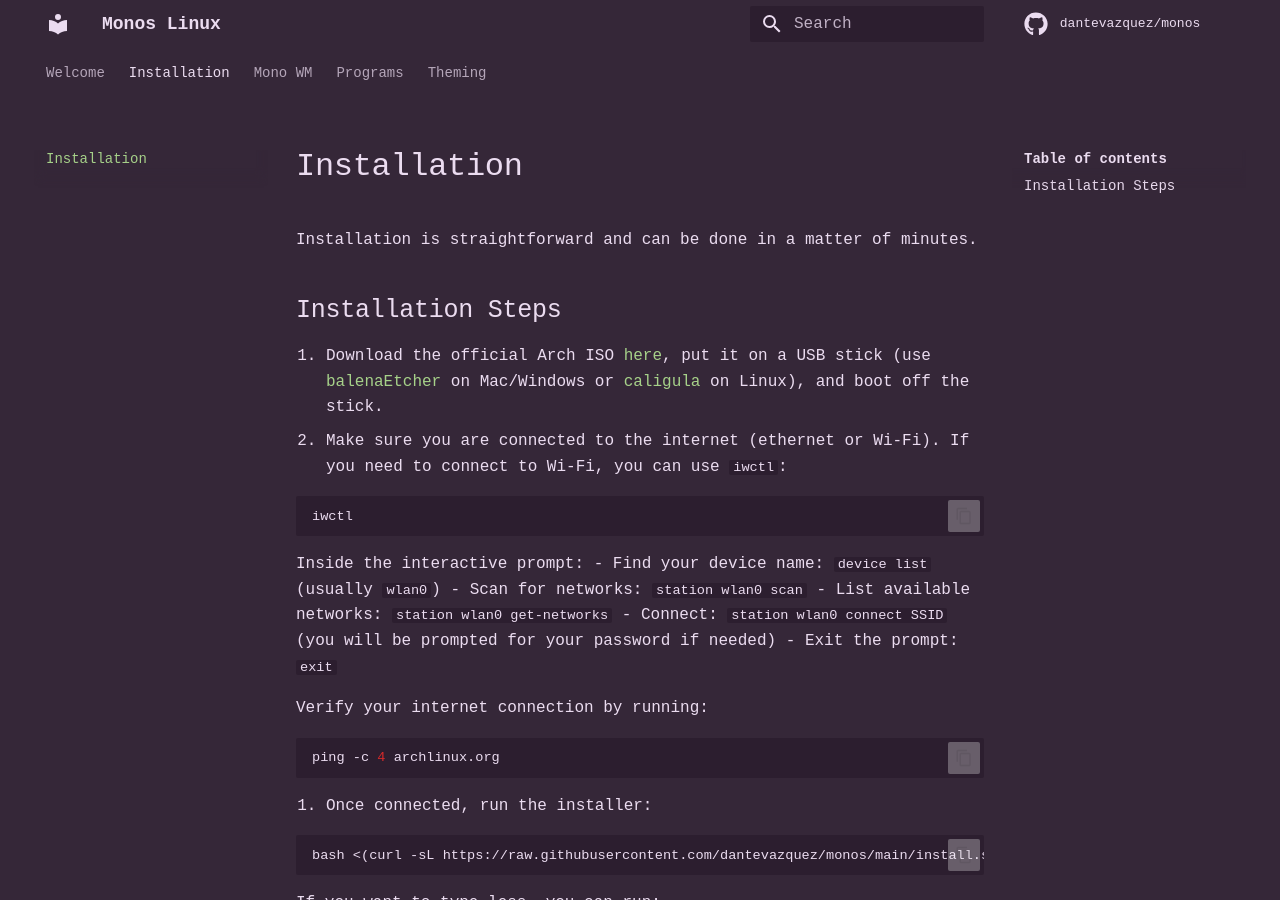
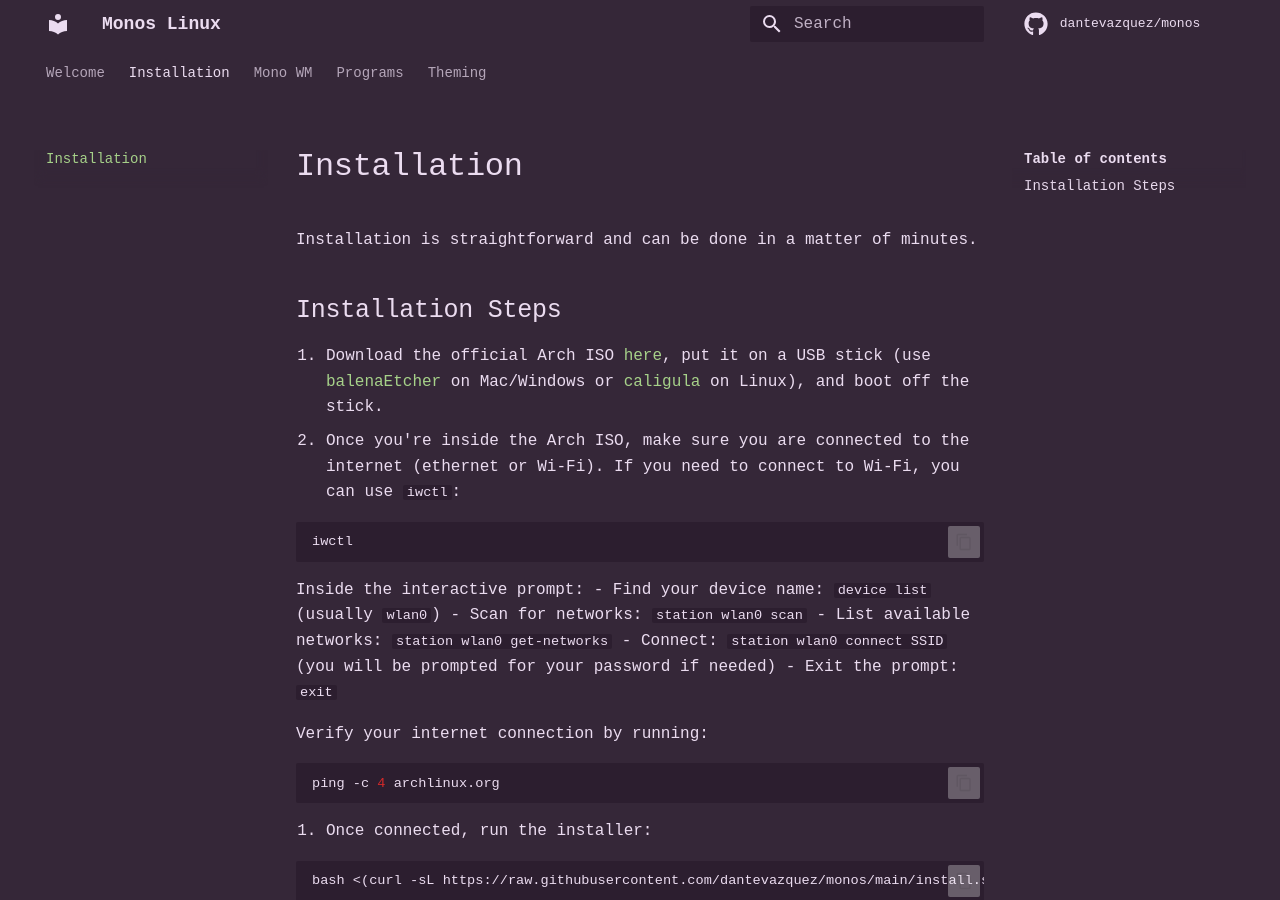
Before and after one commit to dantevazquez/monos-documentation, an MkDocs documentation site: the page built from docs/installation.md, in a window 1280 px wide and 900 px high. Built offline with MkDocs 1.6.1 and Material for MkDocs 9.7.7, drawn with Linux system fonts in a browser that asks for light colours; comment, search, counter and statistics services are not loaded; a style sheet for code colours, icons or effects is not loaded.

Commit message:
installtion change

````diff
--- a/docs/installation.md
+++ b/docs/installation.md
@@ -5,7 +5,7 @@ Installation is straightforward and can be done in a matter of minutes.
 ## Installation Steps
 
 1. Download the official Arch ISO [here](https://archlinux.org/download/){ target="_blank" }, put it on a USB stick (use [balenaEtcher](https://etcher.balena.io/) on Mac/Windows or [caligula](https://github.com/ifd3f/caligula) on Linux), and boot off the stick.
-2. Make sure you are connected to the internet (ethernet or Wi-Fi). If you need to connect to Wi-Fi, you can use `iwctl`:
+2. Once you're inside the Arch ISO, make sure you are connected to the internet (ethernet or Wi-Fi). If you need to connect to Wi-Fi, you can use `iwctl`:
 
    ```bash
    iwctl
````
